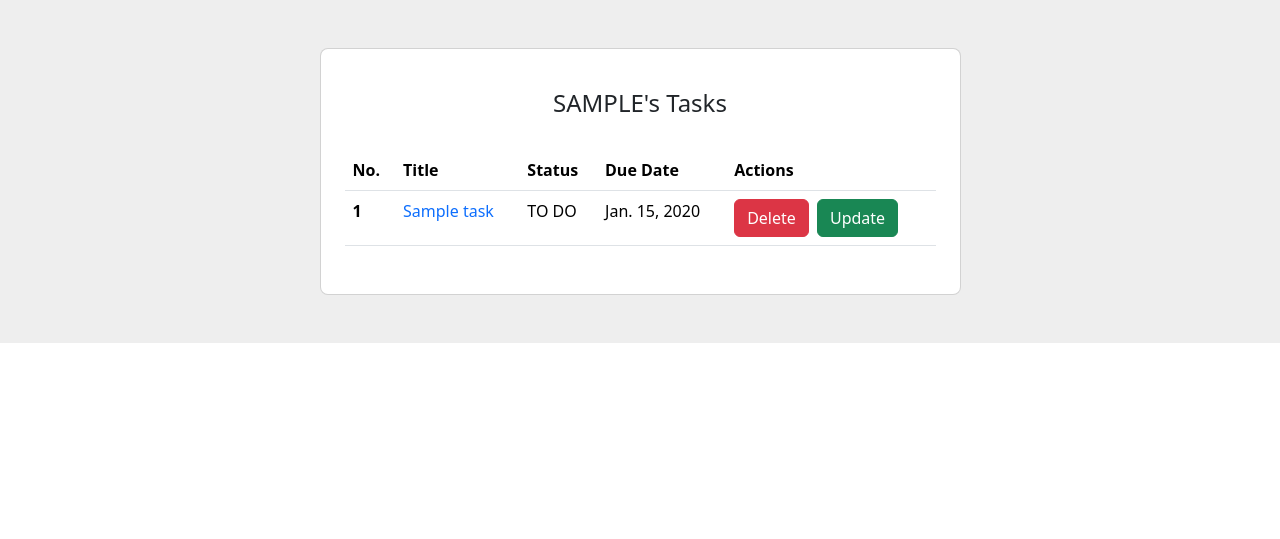
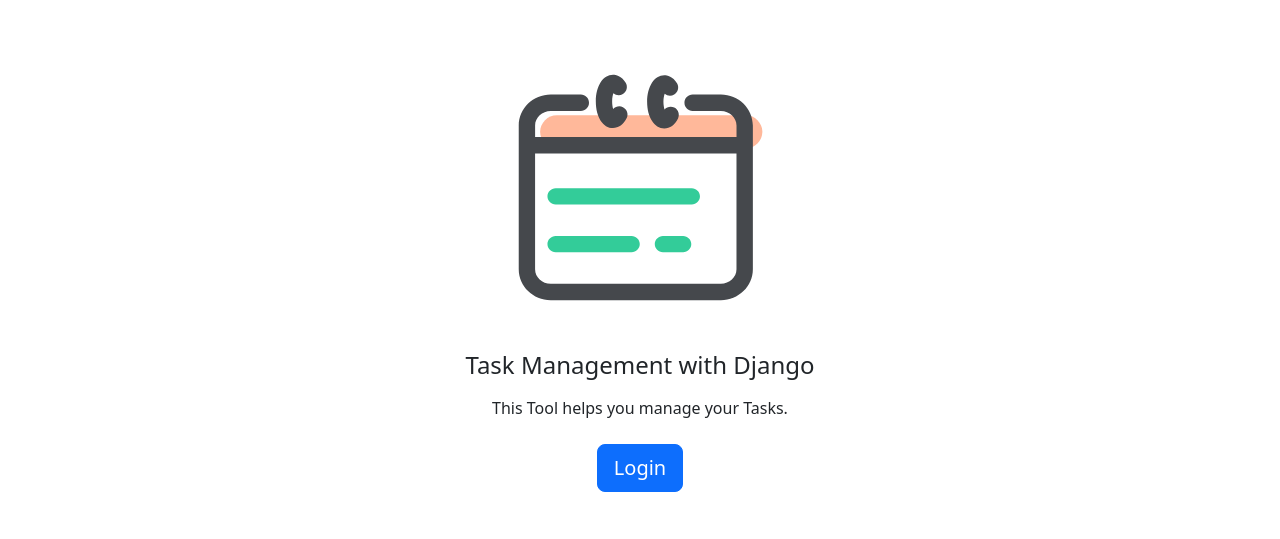
Before and after one commit to Ammar-Munirr/Task-Management, a Django app: page / in a window 1280 px wide. Shown: the part 72-611 px from the top of the page. Run offline with Django 4.2, Linux system fonts and the light colour scheme; a user stored in the database is signed in; tables that the repository leaves empty hold one stand-in row (values such as "Sample post"); some libraries are stand-ins or nearby versions.

Commit message:
Add Home page and change task-list styling

```diff
--- a/taskManagement/settings.py
+++ b/taskManagement/settings.py
@@ -129,7 +129,7 @@ STATIC_ROOT = 'static_root'
 DEFAULT_AUTO_FIELD = 'django.db.models.BigAutoField'
 EMAIL_BACKEND = 'django.core.mail.backends.console.EmailBackend'
 AUTH_USER_MODEL = 'tasks.User'
-LOGIN_REDIRECT_URL = '/'
+LOGIN_REDIRECT_URL = '/task-list'
 LOGOUT_REDIRECT_URL = '/login'
 LOGIN_URL = '/login'
 CRISPY_ALLOWED_TEMPLATE_PACKS = "bootstrap5"
--- /dev/null
+++ b/tasks/templates/tasks/home.html
@@ -0,0 +1,23 @@
+{% extends "base.html" %}
+{% load static %}
+{% block content %}
+<section class="text-gray-700 body-font">
+    <div class="container mx-auto d-flex flex-column justify-content-center align-items-center py-5">
+        <img class="w-25 mb-4 object-fit object-center rounded" alt="hero" src="{% static 'images/main.svg' %}">
+        <div class="text-center w-100">
+            <h1 class="title-font h4 mb-3 font-weight-medium text-gray-900">
+                Task Management with Django
+            </h1>
+            <p class="mb-4">
+                This Tool helps you manage your Tasks.
+            </p>
+            <div class="d-flex justify-content-center">
+                <a href="{% url 'login' %}" class="btn btn-primary btn-lg">
+                    Login
+                </a>
+            </div>
+        </div>
+    </div>
+</section>
+
+{% endblock content %}
--- a/tasks/templates/tasks/task-list.html
+++ b/tasks/templates/tasks/task-list.html
@@ -25,7 +25,15 @@
                   <tr>
                     <th scope="row">{{ forloop.counter }}</th>
                     <td><a href="{% url "task-update" task.id %}" style='text-decoration: none;'>{{task.title}}</a></td>
-                    <td>{{task.status}}</td>
+                    {% if task.status == 'DONE' %}
+                    <td><span class="badge badge-success">{{task.status}}</span></td>
+                    {% endif %}
+                    {% if task.status == 'TO DO' %}
+                    <td><span class="badge badge-danger">{{task.status}}</span></td>
+                    {% endif %}
+                    {% if task.status == 'IN-PROGRESS' %}
+                    <td><span class="badge badge-warning">{{task.status}}</span></td>
+                    {% endif %}
                     <td>{{task.due_date}}</td>
                     <td>
                       <a href="{% url 'task-delete' task.id %}"><button class="btn btn-danger">Delete</button></a>
--- a/tasks/urls.py
+++ b/tasks/urls.py
@@ -4,8 +4,9 @@ from . import views
 
 
 urlpatterns = [
+    path('',views.home,name='home'),
     path('task-create/',views.TaskCreate,name='task-create'),
     path('task-detail/<int:pk>/',views.TaskUpdate,name='task-update'),
-    path('',views.TaskList,name='task-list'),
+    path('task-list/',views.TaskList,name='task-list'),
     path('task-delete/<int:pk>/',views.DeleteTask,name='task-delete')
 ]
--- a/tasks/views.py
+++ b/tasks/views.py
@@ -15,6 +15,10 @@ def SignupView(request):
     }
     return render(request,'registration/signup.html',data)
 
+
+
+def home(request):
+    return render(request,'tasks/home.html')
 
 def TaskCreate(request):
     if request.user.is_authenticated:
--- a/templates/base.html
+++ b/templates/base.html
@@ -5,6 +5,7 @@
     <meta charset="UTF-8">
     <meta name="viewport" content="width=device-width, initial-scale=1.0">
     <title>Task-Mangement</title>
+    <link rel="stylesheet" href="{% static "css/bootstrap.css" %}">
     <link href="https://cdn.jsdelivr.net/npm/bootstrap@5.3.0-alpha1/dist/css/bootstrap.min.css" rel="stylesheet" integrity="sha384-GLhlTQ8iRABdZLl6O3oVMWSktQOp6b7In1Zl3/Jr59b6EGGoI1aFkw7cmDA6j6gD" crossorigin="anonymous">
     <style>
         .form-text{
```
Also changed, not shown: static/images/main.svg (added).
